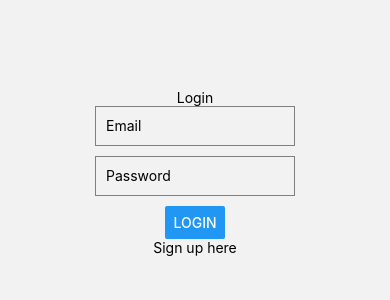
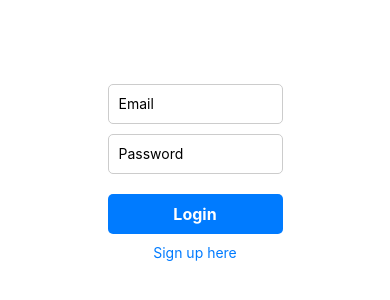
Before and after one commit to Fannynystrom/Hunt, a React Native app: screen /Login in a window 390 px wide. Shown: the part 250-550 px from the top of the page. Built offline with nearby package versions, Linux system fonts and the light colour scheme; no server answers.

Commit message:
styled loginscreen

```diff
--- a/screens/Login/LoginScreen.js
+++ b/screens/Login/LoginScreen.js
@@ -1,7 +1,8 @@
 import React, { useState } from 'react';
-import { View, Text, TextInput, Button, StyleSheet } from 'react-native';
+import { View, TextInput, TouchableOpacity, Text } from 'react-native';
 import { signInWithEmailAndPassword } from 'firebase/auth';
 import { auth } from '../../firebaseConfig';
+import styles from '../Login/LoginScreenStyles';
 
 const LoginScreen = ({ navigation }) => {
   const [email, setEmail] = useState('');
@@ -10,7 +11,7 @@ const LoginScreen = ({ navigation }) => {
   const handleLogin = () => {
     signInWithEmailAndPassword(auth, email, password)
       .then((userCredential) => {
-        // Navigera till MainTabs
+        // navigerar till MainTabs
         navigation.navigate('Main');
       })
       .catch((error) => {
@@ -21,12 +22,12 @@ const LoginScreen = ({ navigation }) => {
 
   return (
     <View style={styles.container}>
-      <Text>Login</Text>
       <TextInput
         style={styles.input}
         placeholder="Email"
         value={email}
         onChangeText={setEmail}
+        autoCapitalize="none"
       />
       <TextInput
         style={styles.input}
@@ -35,26 +36,14 @@ const LoginScreen = ({ navigation }) => {
         onChangeText={setPassword}
         secureTextEntry
       />
-      <Button title="Login" onPress={handleLogin} />
-      <Text onPress={() => navigation.navigate('Signup')}>Sign up here</Text>
+      <TouchableOpacity style={styles.button} onPress={handleLogin}>
+        <Text style={styles.buttonText}>Login</Text>
+      </TouchableOpacity>
+      <Text style={styles.link} onPress={() => navigation.navigate('Signup')}>
+        Sign up here
+      </Text>
     </View>
   );
 };
 
-const styles = StyleSheet.create({
-  container: {
-    flex: 1,
-    justifyContent: 'center',
-    alignItems: 'center',
-  },
-  input: {
-    width: 200,
-    height: 40,
-    borderColor: 'gray',
-    borderWidth: 1,
-    marginBottom: 10,
-    paddingLeft: 10,
-  },
-});
-
 export default LoginScreen;
--- /dev/null
+++ b/screens/Login/LoginScreenStyles.js
@@ -0,0 +1,40 @@
+import { StyleSheet } from 'react-native';
+
+const styles = StyleSheet.create({
+  container: {
+    flex: 1,
+    justifyContent: 'center',
+    alignItems: 'center',
+    padding: 20,
+    backgroundColor: '#fff',
+  },
+  input: {
+    width: '50%',
+    height: 40,
+    borderColor: '#ccc',
+    borderWidth: 1,
+    marginBottom: 10,
+    paddingLeft: 10,
+    borderRadius: 5,
+  },
+  button: {
+    width: '50%',
+    height: 40,
+    backgroundColor: '#007BFF',
+    justifyContent: 'center',
+    alignItems: 'center',
+    borderRadius: 5,
+    marginTop: 10,
+  },
+  buttonText: {
+    color: '#fff',
+    fontSize: 16,
+    fontWeight: 'bold',
+  },
+  link: {
+    color: '#007BFF',
+    marginTop: 10,
+  },
+});
+
+export default styles;
```
